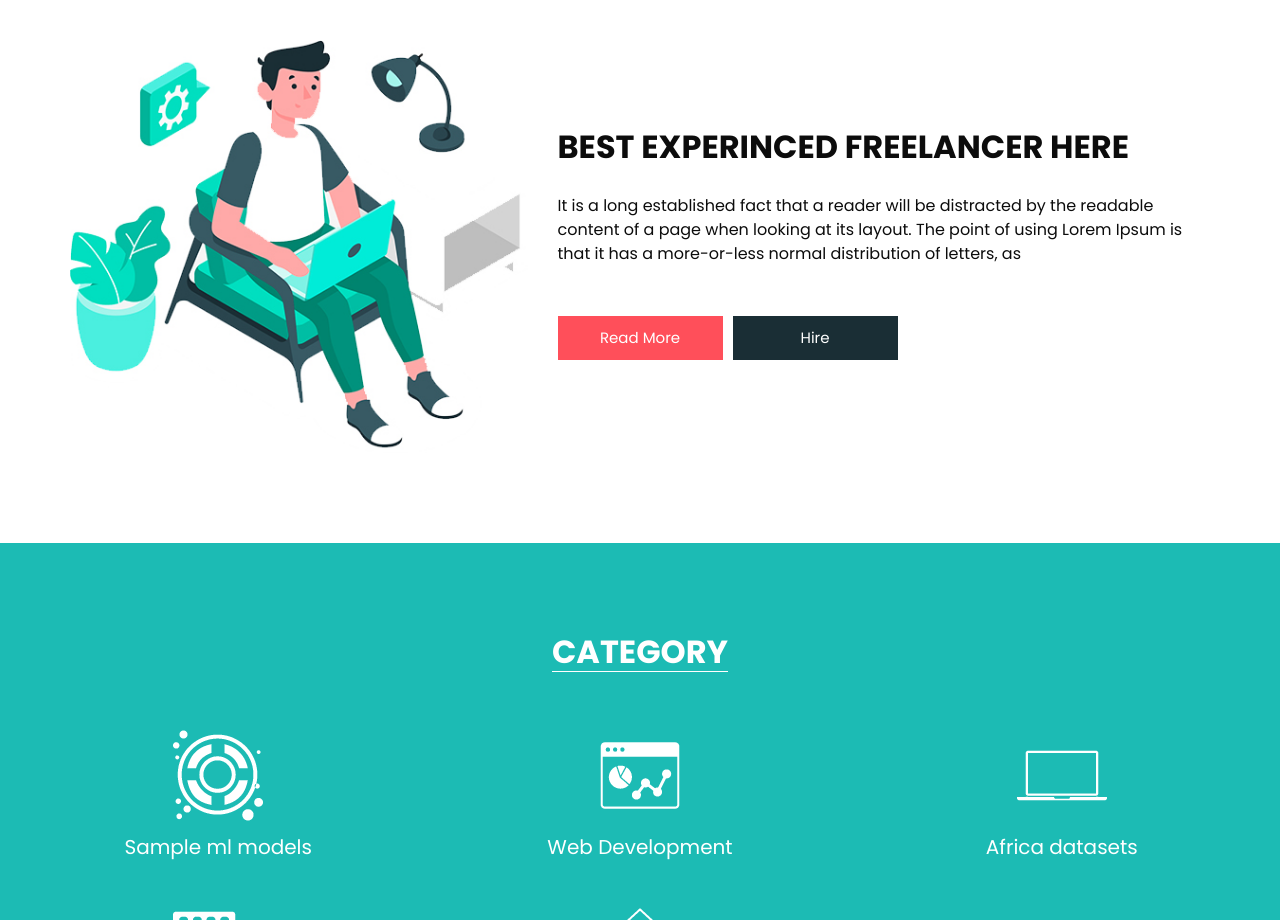
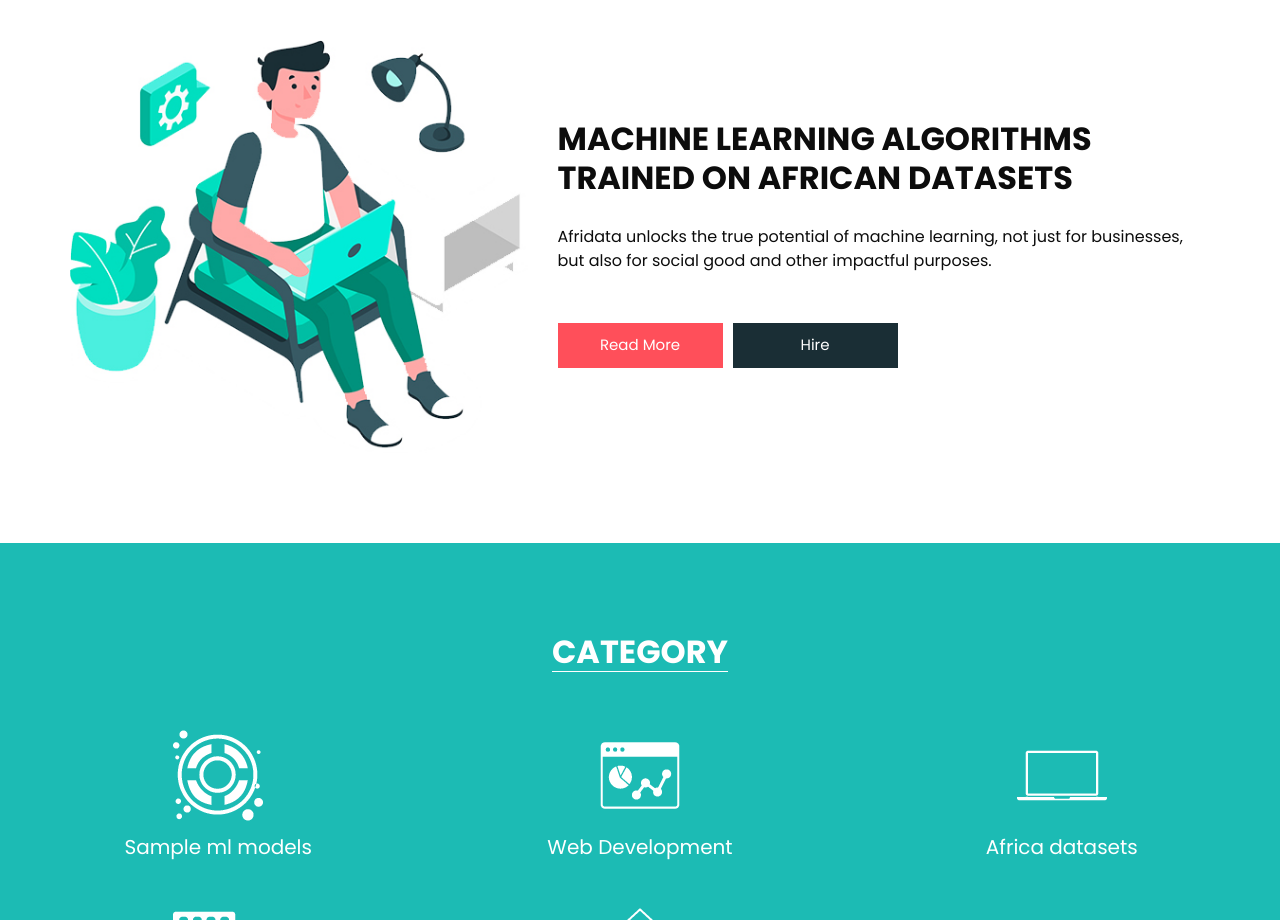
Before and after one commit to vincentdania/afridata, a plain HTML site: page index.html in a window 1280 px wide. Shown: the part 820-1740 px from the top of the page. Drawn offline with nearby package versions, Linux system fonts and the light colour scheme; files that its build step writes are made by us from their sources; files whose address does not match are found by name.

Commit message:
Third Update index.html

```diff
--- a/index.html
+++ b/index.html
@@ -170,9 +170,9 @@
                 <div class="col-md-5 offset-md-1">
                   <div class="detail-box">
                     <h1>
-                      You Can <br>
-                      Hire Freelancer <br>
-                      Here
+                      Africa datasets <br>
+                      meet machine learning <br>
+                      algorithms
                     </h1>
                     <p>
                      Afridata unlocks the true potential of machine learning, not just for businesses, but also for social good and other impactful purposes.
@@ -218,11 +218,11 @@
           <div class="detail-box">
             <div class="heading_container">
               <h2>
-                Best Experinced Freelancer Here
+                Machine learning algorithms trained on African datasets
               </h2>
             </div>
             <p>
-              It is a long established fact that a reader will be distracted by the readable content of a page when looking at its layout. The point of using Lorem Ipsum is that it has a more-or-less normal distribution of letters, as
+           Afridata unlocks the true potential of machine learning, not just for businesses, but also for social good and other impactful purposes.
             </p>
             <div class="btn-box">
               <a href="" class="btn-1">
```
